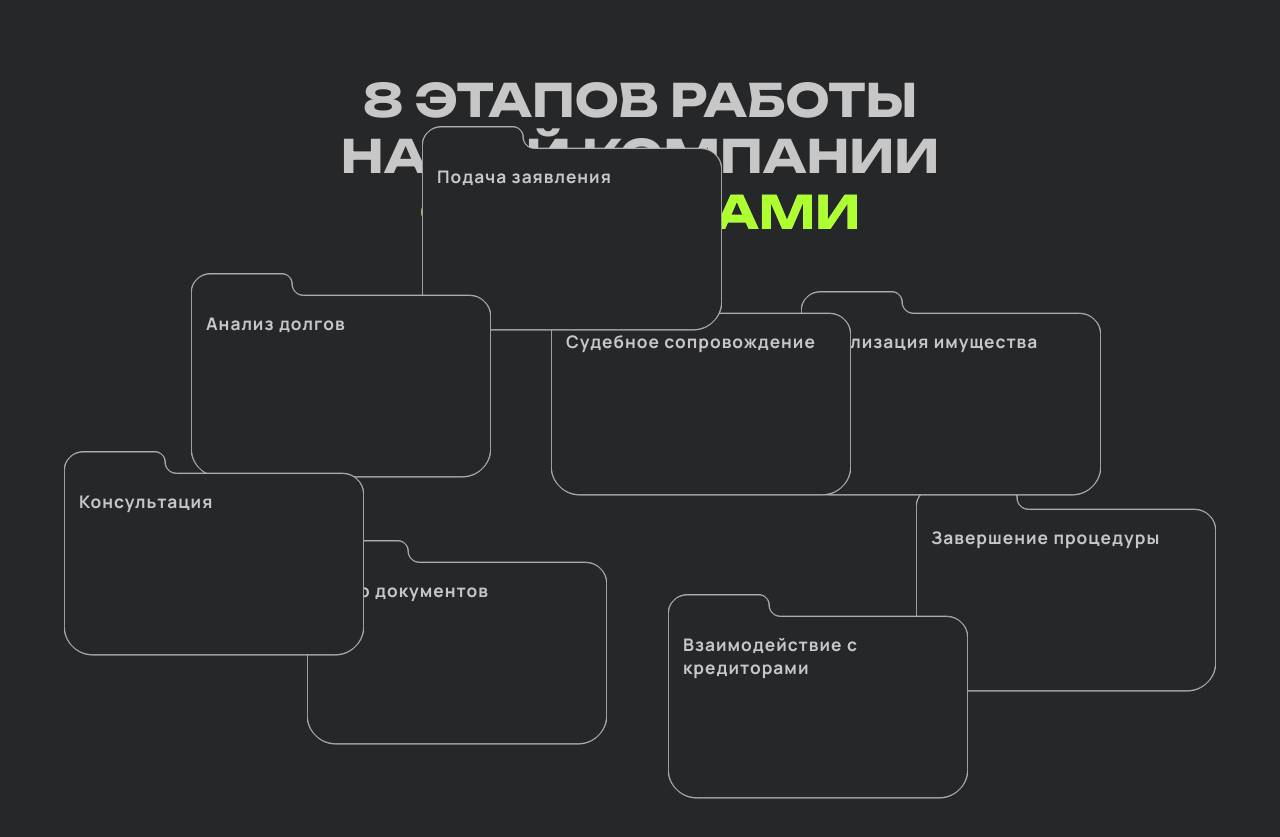
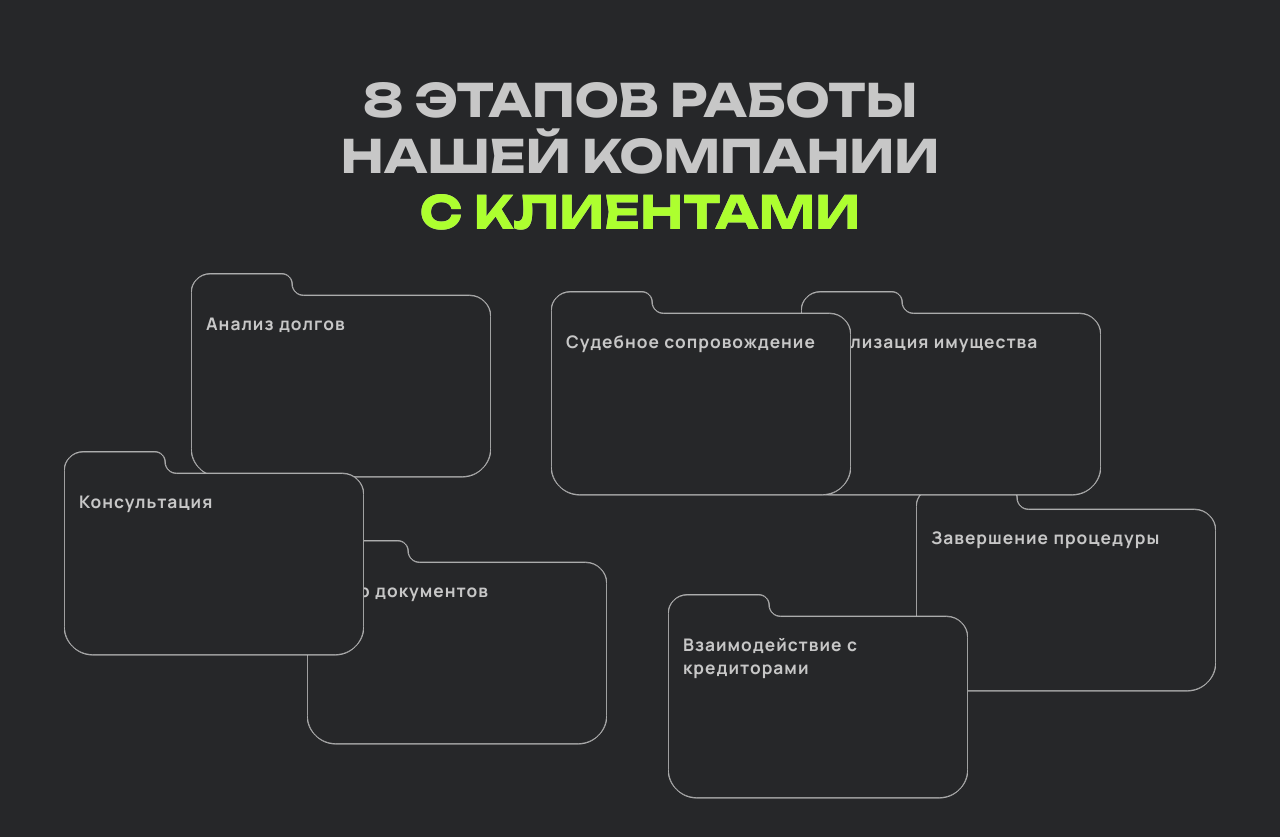
Before and after one commit to szimina/yurv2, a React app: page / in a window 1280 px wide. Shown: the part 2820-3657 px from the top of the page. Built offline with nearby package versions, Linux system fonts and the light colour scheme.

Commit message:
folders try to fix

```diff
--- a/src/components/folders/folders.tsx
+++ b/src/components/folders/folders.tsx
@@ -9,6 +9,7 @@ import {
 import styles from './folders.module.css'
 import { useScrollPosition } from '../../utils/useScrollPosition'
 import { FolderUI, ScrollYContainerUI } from '../ui'
+import { ParallaxProps } from 'react-scroll-parallax'
 
 // Конфигурация папок с предоставленными данными
 export const FOLDERS_DATA = [
--- a/src/components/ui/folder/folder.module.css
+++ b/src/components/ui/folder/folder.module.css
@@ -1,6 +1,9 @@
 .container{
   position: absolute;
   aspect-ratio: 347/239;
+  top: var(--top-folder);
+  left: var(--left-folder);
+  z-index: var(--z-index-folder);
   display: inline-block;
   width: 300px;
 }
--- a/src/components/ui/folder/folder.tsx
+++ b/src/components/ui/folder/folder.tsx
@@ -1,8 +1,7 @@
-import { FC } from 'react'
+import { FC, useMemo } from 'react'
 import styles from './folder.module.css'
 import { FolderUIProps } from './type'
-import { useParallax } from 'react-scroll-parallax'
-
+import { Parallax, ParallaxProps, useParallax } from 'react-scroll-parallax'
 
 export const FolderUI: FC<FolderUIProps> = ({
 	title,
@@ -12,17 +11,25 @@ export const FolderUI: FC<FolderUIProps> = ({
 	zIndex,
 }) => {
 
-	const parallax = useParallax<HTMLDivElement>({
-		translateY: ['0px', '-200px'],
-		startScroll: startScroll,
-		endScroll: startScroll + 200,
-		shouldAlwaysCompleteAnimation: true,
-	})
+	const style = useMemo(
+		() =>
+			({
+				'--top-folder': `${top}px`,
+				'--left-folder': `${left}px`,
+				'--z-index-folder': `${zIndex}`,
+			}) as React.CSSProperties,
+		[top, left, zIndex]
+	)
 
 	return (
-    <div ref={parallax.ref}
+		<Parallax
 			className={styles.container}
-			style={{ zIndex: `${zIndex}`, top: `${top}px`, marginLeft: `${left}px` }}
+			style={style}
+			translateY={['0px', '-200px']}
+			startScroll={startScroll}
+			endScroll={startScroll + 200}
+			opacity={[1, 0]}
+			shouldAlwaysCompleteAnimation
 		>
 			<svg
 				className={styles.svg}
@@ -39,6 +46,6 @@ export const FolderUI: FC<FolderUIProps> = ({
 				/>
 			</svg>
 			<h1 className={styles.title}>{title}</h1>
-    </div>
+		</Parallax>
 	)
 }
--- a/src/components/ui/folder/type.ts
+++ b/src/components/ui/folder/type.ts
@@ -1,3 +1,4 @@
+
 export type FolderUIProps = {
   title: string;
   startScroll: number;
```
Lines whose indentation alone changed are shown as unchanged.
